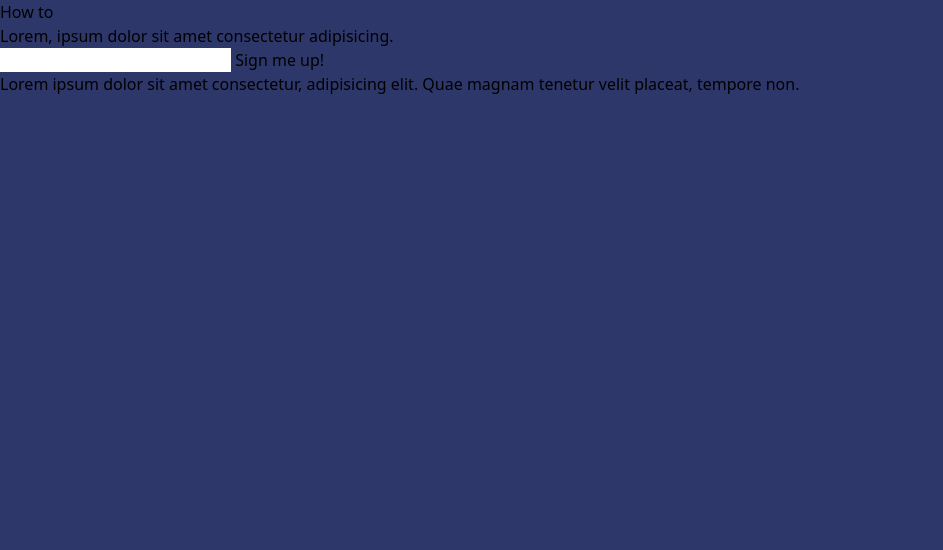
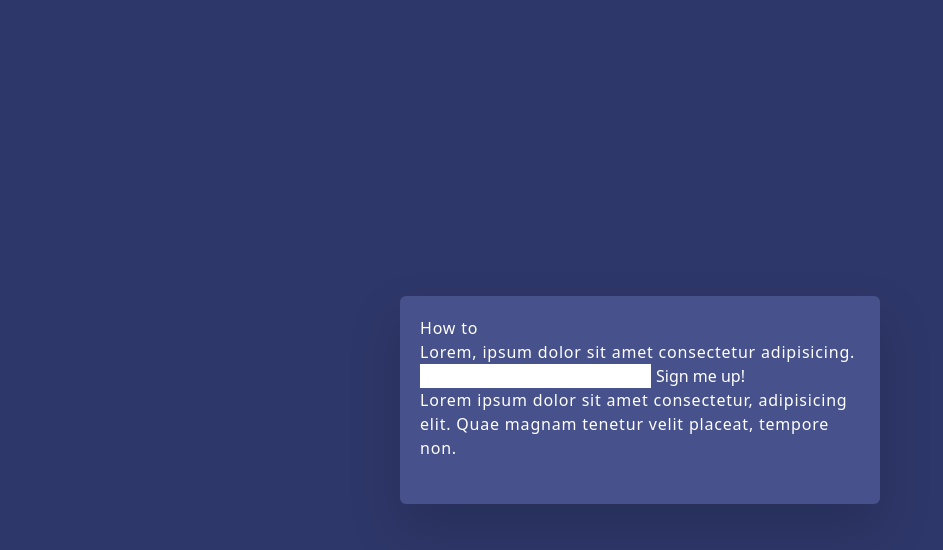
Before and after one commit to matejvalocky/tailwind-od22, a website: page src/index.html in a window 1280 px wide. Shown: the whole page, without its empty margins (0-943 px from the left). Drawn offline with Linux system fonts and the light colour scheme.

Commit message:
25. TailWind - Stylujeme section a celý box

```diff
--- a/src/index.html
+++ b/src/index.html
@@ -7,8 +7,8 @@
     <title>Document</title>
 </head>
 <body>
-    <section class="">
-        <div class="">
+    <section class="flex flex-row items-center justify-center h-screen">
+        <div class="bg-[#47518b] text-white w-4/5 md:w-[480px] h-52 tracking-wider p-5 rounded-md drop-shadow-2xl">
             <h1 class="">How to</h1>
             <p>Lorem, ipsum dolor sit amet consectetur adipisicing.</p>
             <!-- form -->
```
Also changed, not shown: dist/output.css.
